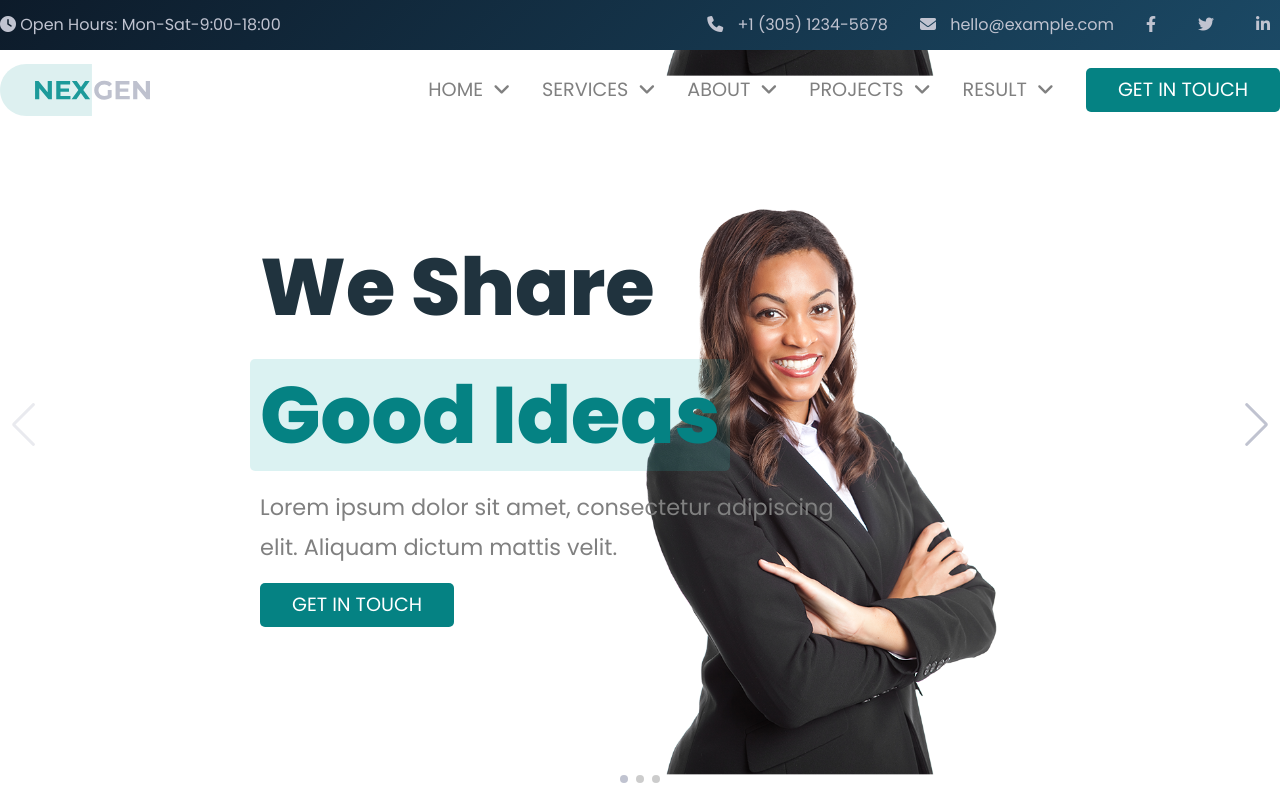
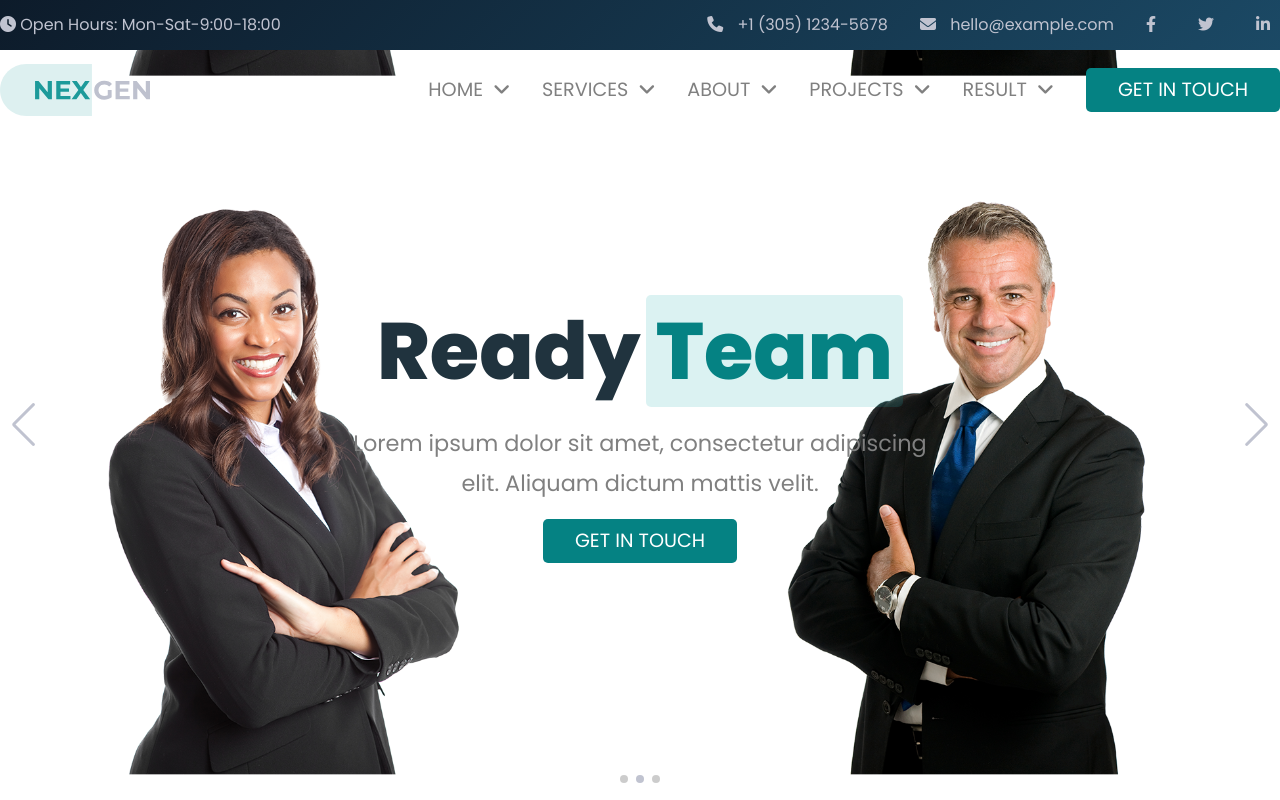
Before and after one commit to Mattia-Fasulo/proj-html-vuejs, a Vue app: page / in a window 1280 px wide. Shown: the top 800 px of the page. Built offline with nearby package versions, Linux system fonts and the light colour scheme.

Commit message:
add slide active

```diff
--- a/src/components/ComoponentsMain/section1.vue
+++ b/src/components/ComoponentsMain/section1.vue
@@ -5,7 +5,7 @@
             '--swiper-navigation-color': '#c0c3d0',
             '--swiper-pagination-color': '#c0c3d0',
         }" :speed="600" :parallax="true" :pagination="{ clickable: true }" :navigation="true" :modules="modules"
-            class="mySwiper">
+            :initial-slide="1" class="mySwiper">
             <div slot="container-start" class="parallax-bg" data-swiper-parallax="-60%"></div>
             <swiper-slide class="swiper1">
                 <div class="content1">
@@ -159,6 +159,10 @@ export default {
             width: 600px;
         }
     }
+
+    .content3 {
+        margin-right: -75px;
+    }
 }
 
 .parallax-bg {
```
